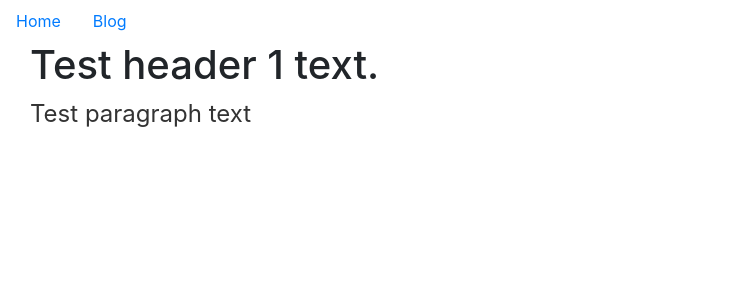
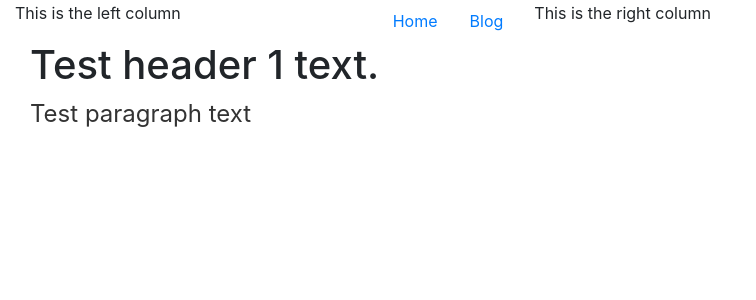
Before and after one commit to emilyripka/nano_NMR, a Jekyll site: the page built from index.html, in a window 1280 px wide. Shown: the top 300 px of the page, without its empty margins (0-756 px from the left). Built offline with Jekyll 4.4.1, drawn with Linux system fonts in a browser that asks for light colours.

Commit message:
playing with nav bar

```diff
--- a/_layouts/default.html
+++ b/_layouts/default.html
@@ -4,6 +4,12 @@
       <title>
          {{ page.title }}
       </title>
+      <!-- META DATA -->
+      <meta charset="utf-8" />
+      <meta name="viewport" content = "width=device-width, initial-scale=1.0">
+      <meta name="author" content="Emily Grace Ripka">
+      {{ page.meta }}
+      <!-- STYLESHEETS -->
       <link rel="stylesheet" type="text/css" href="/css/main.css">
       <link rel="stylesheet" href="https://maxcdn.bootstrapcdn.com/bootstrap/4.0.0/css/bootstrap.min.css"
        integrity="sha384-Gn5384xqQ1aoWXA+058RXPxPg6fy4IWvTNh0E263XmFcJlSAwiGgFAW/dAiS6JXm" crossorigin="anonymous">
@@ -17,7 +23,10 @@
             </div>
          </div>
          <div class="row" style="border: none">
-            <div class="col-sm-12; text-align:center;" align="center">
+            <div class="col-sm">
+	       This is the left column
+	    </div>
+	    <div class="col-sm; text-align:center;"><!-- align="center"-->
                <ul class="nav">
                   <li class="nav-item">
                     <a class="nav-link active" href="/nano_NMR/">Home</a>
@@ -27,6 +36,9 @@
                   </li>
                </ul>
             </div>
+	    <div class="col-sm">
+ 	       This is the right column
+	    </div>
 	 </div>
          <div class='container-fluid'>
             <div class="row" style="border: none">
--- a/index.html
+++ b/index.html
@@ -1,6 +1,7 @@
 ---
 layout: default
 title: nano NMR
+meta: <meta name="description" content= "">
 ---
 <div class="blurb">
    <h1>Test header 1 text.</h1>
```
Also changed, not shown: news/index.html (added, +10 -0 lines), 1 other file.
